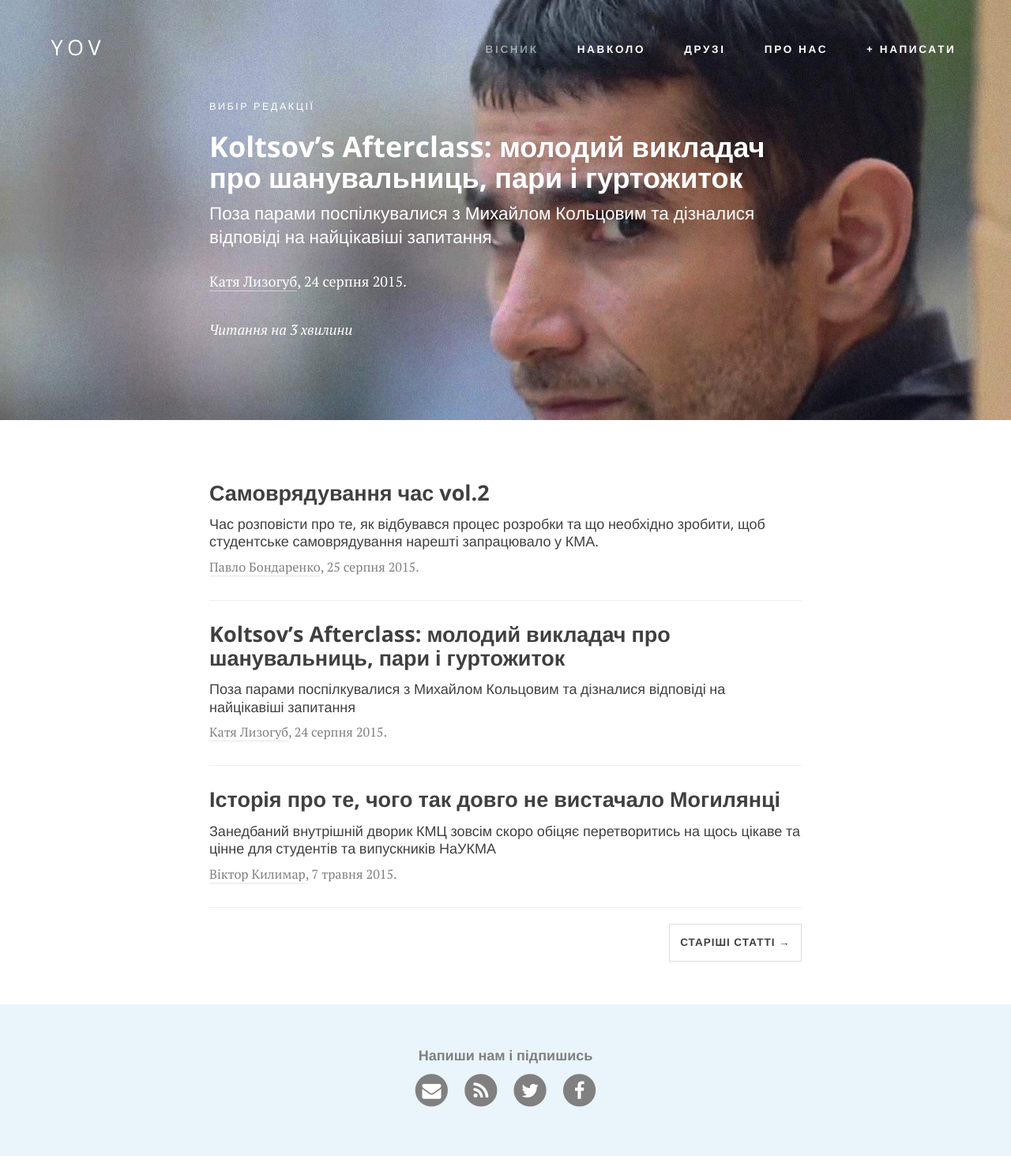
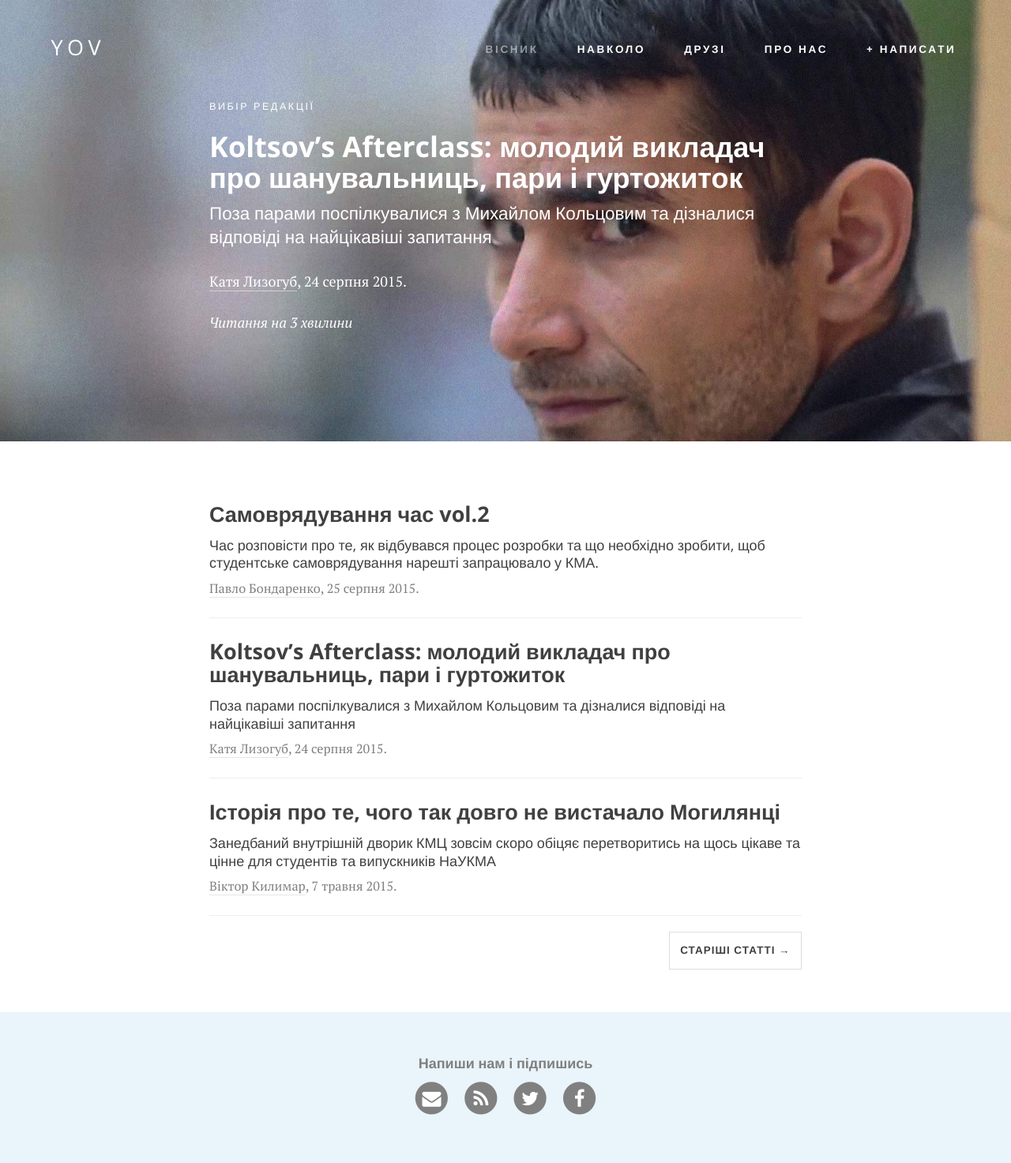
Before and after one commit to boretskyi/boretskyi.github.io, a Jekyll site: the page built from journal/index.html, in a window 1280 px wide. Shown: the whole page at 79% size. Built offline with Jekyll 4.4.1, drawn with Linux system fonts in a browser that asks for light colours; nearby versions of some CDN libraries; the list of posts is cut into pages by our own code; comment, search, counter and statistics services are not loaded.

Commit message:
Slight typography tweaks

```diff
--- a/_sass/site.scss
+++ b/_sass/site.scss
@@ -11,6 +11,10 @@
   @extend .serif;
   font-size: 18px;
   color: $gray-dark;
+
+  @media screen and (max-width: 768px) {
+    font-size: 16px;
+  }
 }
 
 // -- Typography
@@ -18,7 +22,7 @@
 p {
   line-height: 1.5;
   font-weight: 300;
-  margin: 30px 0;
+  margin: 1.5em 0;
   a {
     border-bottom: 1px solid;
     &,&:hover,&:focus,&:active,&:visited{
@@ -230,7 +234,7 @@
   }
 
   .call-to-read {
-    margin-top: 2em;
+    margin-top: 1.5em;
     a {
       @extend .sans-serif;
       @extend .btn-action;
@@ -241,6 +245,7 @@
   }
 
   .down-arrow {
+    margin-top: 1em;
     text-align: center;
     font-size: 2em;
     @include transition-all(0.2s);
```
